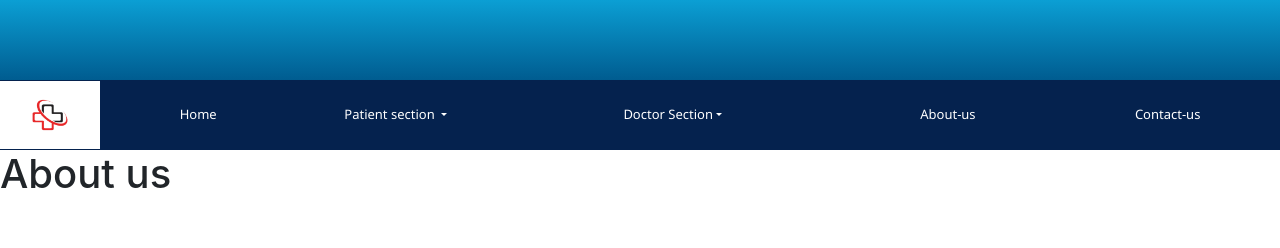
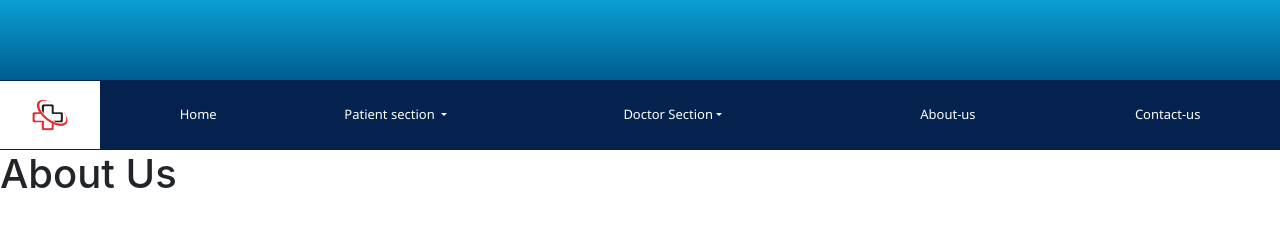
Before and after one commit to Motoarman/casestudy1, an Angular app in the folder first/: page /about-us in a window 1280 px wide. Shown: the top 248 px of the page. Built offline with nearby package versions, Linux system fonts and the light colour scheme.

Commit message:
test commit

```diff
--- a/first/src/app/about-us/about-us.component.html
+++ b/first/src/app/about-us/about-us.component.html
@@ -1 +1 @@
-<h1>About us</h1>
+<h1>About Us</h1>
```
